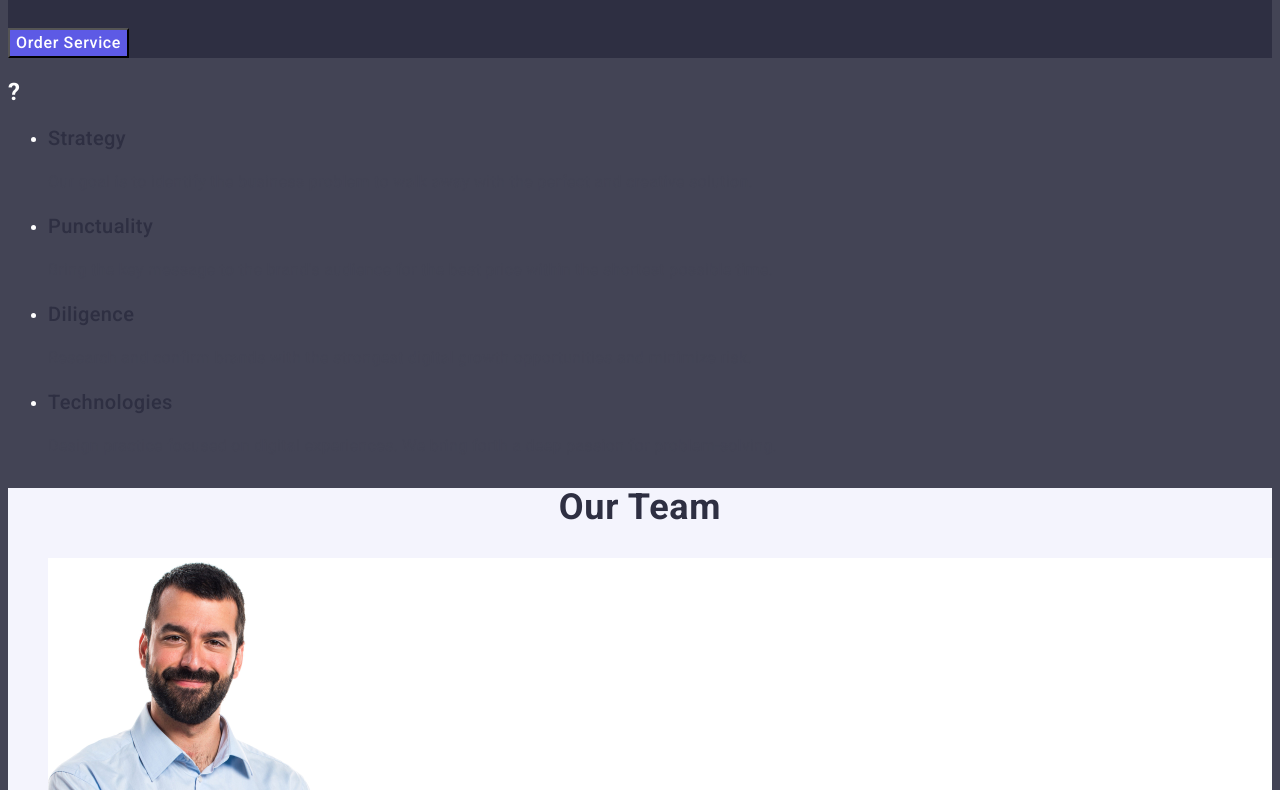
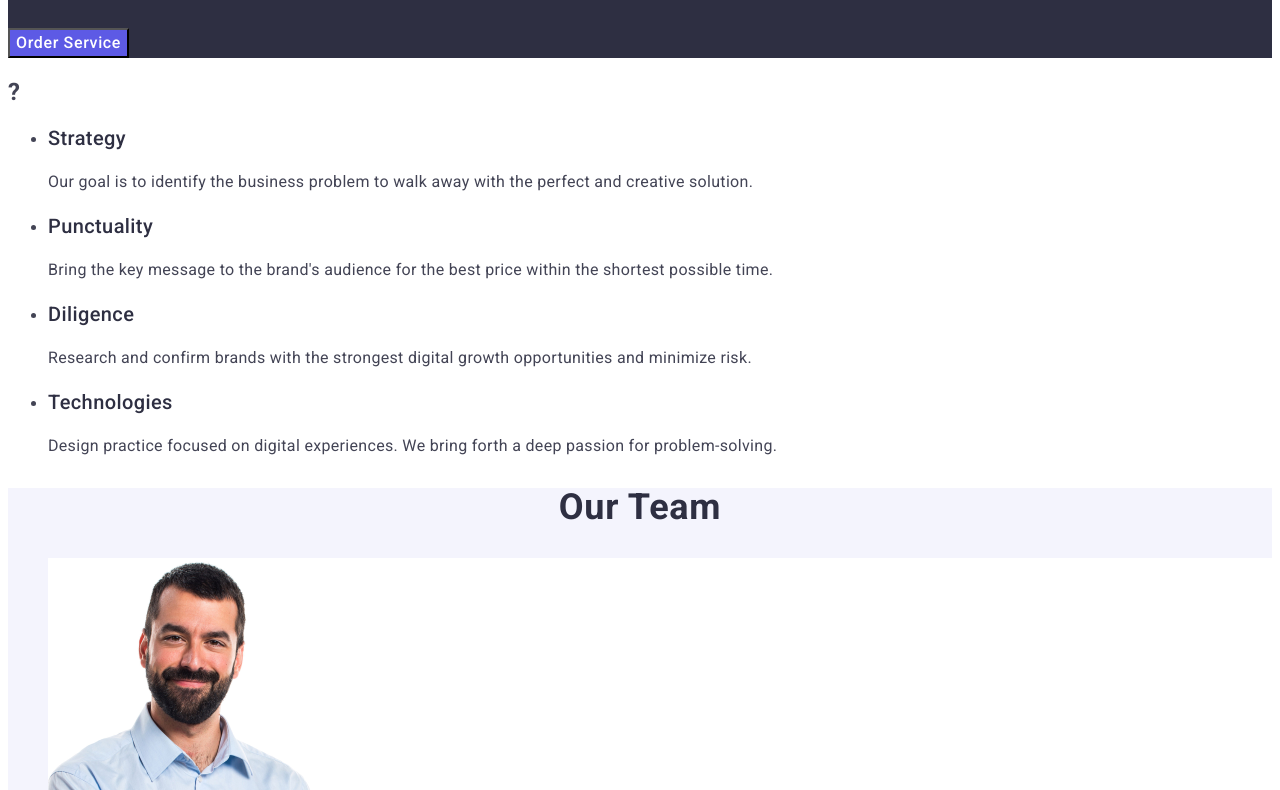
Before and after one commit to Alp-S/goit-markup-hw-02, a plain HTML site: page index.html in a window 1280 px wide. Shown: the part 310-1100 px from the top of the page. Drawn offline with Linux system fonts and the light colour scheme.

Commit message:
body color

```diff
--- a/css/styles.css
+++ b/css/styles.css
@@ -3,6 +3,7 @@ body {
     font-optical-sizing: auto;
     font-weight: 400;
     font-style: normal;
+    color: #434455;
     background-color: #FFFFFF;
 }
 
--- a/index.html
+++ b/index.html
@@ -9,7 +9,7 @@
     <link rel="preconnect" href="https://fonts.gstatic.com" crossorigin>
     <link href="https://fonts.googleapis.com/css2?family=Raleway:ital,wght@0,100..900;1,100..900&family=Roboto:ital,wght@0,100..900;1,100..900&display=swap" rel="stylesheet">
 </head>
-<body style="font-family: 'Roboto', sans-serif; color: #FFFFFF; background-color: #434455;">
+<body>
     <header>
         <nav>
             <a href="./index.html" class="logo_">Logo
```
